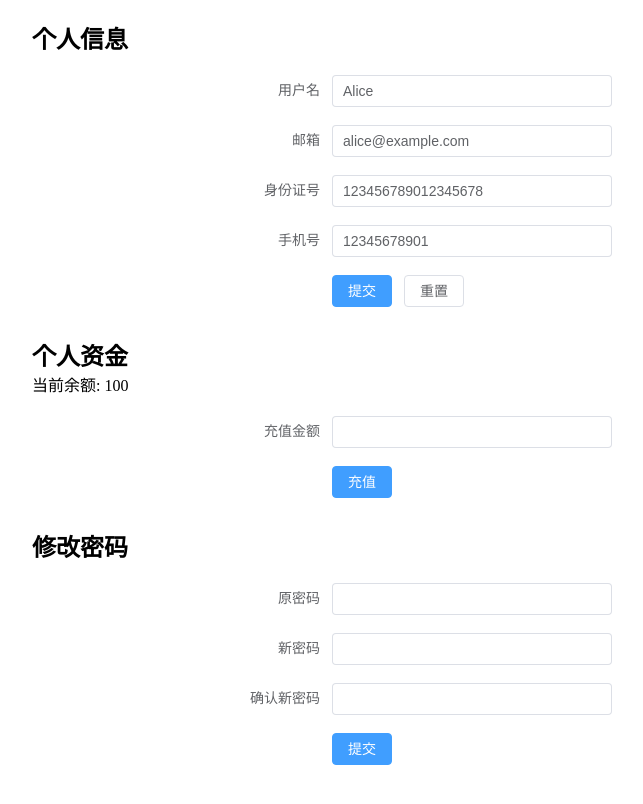
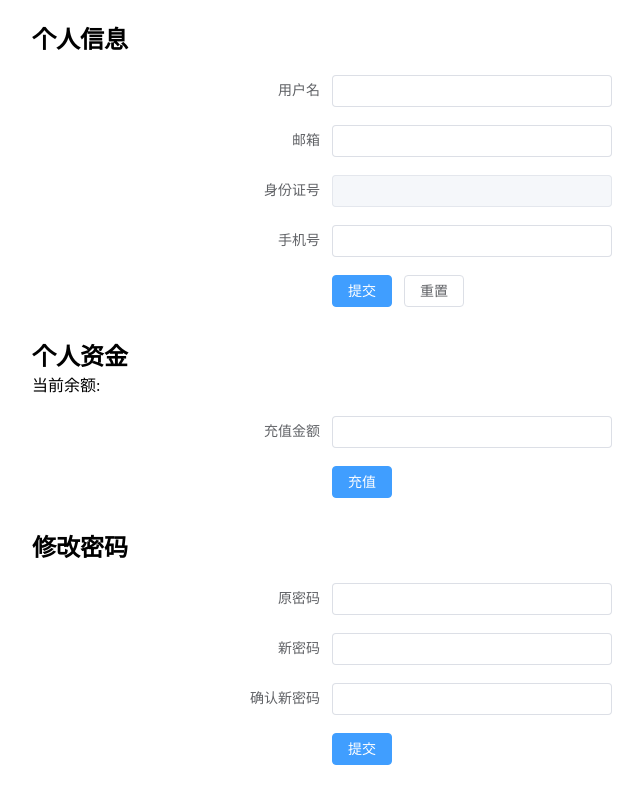
Before and after one commit to ivanivy2002/DBD_PJ_FE, a Vue app: page /home/orduser/profile in a window 1280 px wide. Shown: the top 804 px of the page, without its empty margins (228-871 px from the left). Built offline with nearby package versions, Linux system fonts and the light colour scheme; no server answers; what js-confetti would draw is missing.

Commit message:
✨ feat(H2O2): 一些细节的修改

```diff
--- a/src/components/OpMenuOrdUser.vue
+++ b/src/components/OpMenuOrdUser.vue
@@ -3,6 +3,7 @@
     <template #title>操作中心</template>
     <el-menu-item index="2-1" disabled>申请开店</el-menu-item>
     <el-menu-item index="2-2" @click="gotoStorePage">查看首页</el-menu-item>
+    <el-menu-item index="2-3" @click="gotoPCenter">个人中心</el-menu-item>
   </el-sub-menu>
 </template>
 
@@ -15,6 +16,9 @@ export default {
   methods: {
     gotoStorePage() {
       this.$router.push('/home/orduser/store')
+    },
+    gotoPCenter() {
+      this.$router.push('/home/orduser/profile')
     }
   },
   setup() {
--- a/src/views/StoreTableView.vue
+++ b/src/views/StoreTableView.vue
@@ -51,7 +51,7 @@ export default {
   methods: {
     async fetchData() {
       const response = await axios.get('http://localhost:9000/home/display')
-      // BUG: 无法访问，这个问题应该和路由相关
+      // BUG: ↓无法访问，这个问题应该和路由相关
       // const response = await axios.get('api/home/display')
       console.log(response.data)
       return response.data
--- a/src/views/User/PCenterView.vue
+++ b/src/views/User/PCenterView.vue
@@ -2,18 +2,19 @@
   <div class="personal-center">
     <div class="personal-info">
       <h2>个人信息</h2>
-      <el-form :model="user" :rules="rules" ref="userForm" label-width="120px" class="user-form">
+      <el-form :model="userInfoForm" :rules="rules" ref="userInfo" label-width="120px" class="user-form">
         <el-form-item label="用户名" prop="username">
-          <el-input v-model="user.username"></el-input>
+          <el-input v-model="userInfoForm.username"></el-input>
         </el-form-item>
         <el-form-item label="邮箱" prop="email">
-          <el-input v-model="user.email"></el-input>
+          <el-input v-model="userInfoForm.email"></el-input>
         </el-form-item>
+        <!-- NOTE: 身份证号不可修改 -->
         <el-form-item label="身份证号" prop="idCard">
-          <el-input v-model="user.idCard"></el-input>
+          <el-input v-model="userInfoForm.idCard" disabled></el-input>
         </el-form-item>
         <el-form-item label="手机号" prop="phone">
-          <el-input v-model="user.phone"></el-input>
+          <el-input v-model="userInfoForm.phone"></el-input>
         </el-form-item>
         <el-form-item>
           <el-button type="primary" @click="submitForm">提交</el-button>
@@ -66,10 +67,12 @@
 </template>
 
 <script>
+import axios from 'axios'
+
 export default {
   data() {
     return {
-      user: {
+      userInfoForm: {
         username: '',
         email: '',
         idCard: '',
@@ -91,15 +94,22 @@ export default {
     this.getBalance()
   },
   methods: {
-    getUserInfo() {
-      // 发送请求获取用户信息
-      // 示例代码
-      this.user = {
-        username: 'Alice',
-        email: 'alice@example.com',
-        idCard: '123456789012345678',
-        phone: '12345678901'
-      }
+    async getUserInfo() {// 发送请求获取用户信息
+      console.log(localStorage.getItem('id'))
+      const response = await axios.get('http://localhost:9000/user/displayInfo', {
+        params: {
+          userId: localStorage.getItem('id')//获取cookie中的id
+        }
+      })
+      console.log(response.data)
+
+      // // 示例代码
+      // this.userInfoForm = {
+      //   username: 'Alice',
+      //   email: 'alice@example.com',
+      //   idCard: '123456789012345678',
+      //   phone: '12345678901'
+      // }
     },
     getBalance() {
       // 发送请求获取余额
@@ -125,7 +135,7 @@ export default {
       }
     },
     submitForm() {
-      this.$refs.userForm.validate((valid) => {
+      this.$refs.userInfo.validate((valid) => {
         if (valid) {
           // 发送请求更新用户信息
           // 示例代码
@@ -134,7 +144,7 @@ export default {
       })
     },
     resetForm() {
-      this.$refs.userForm.resetFields()
+      this.$refs.userInfo.resetFields()
     },
     submitPassword() {
       this.$refs.passwordForm.validate((valid) => {
```
